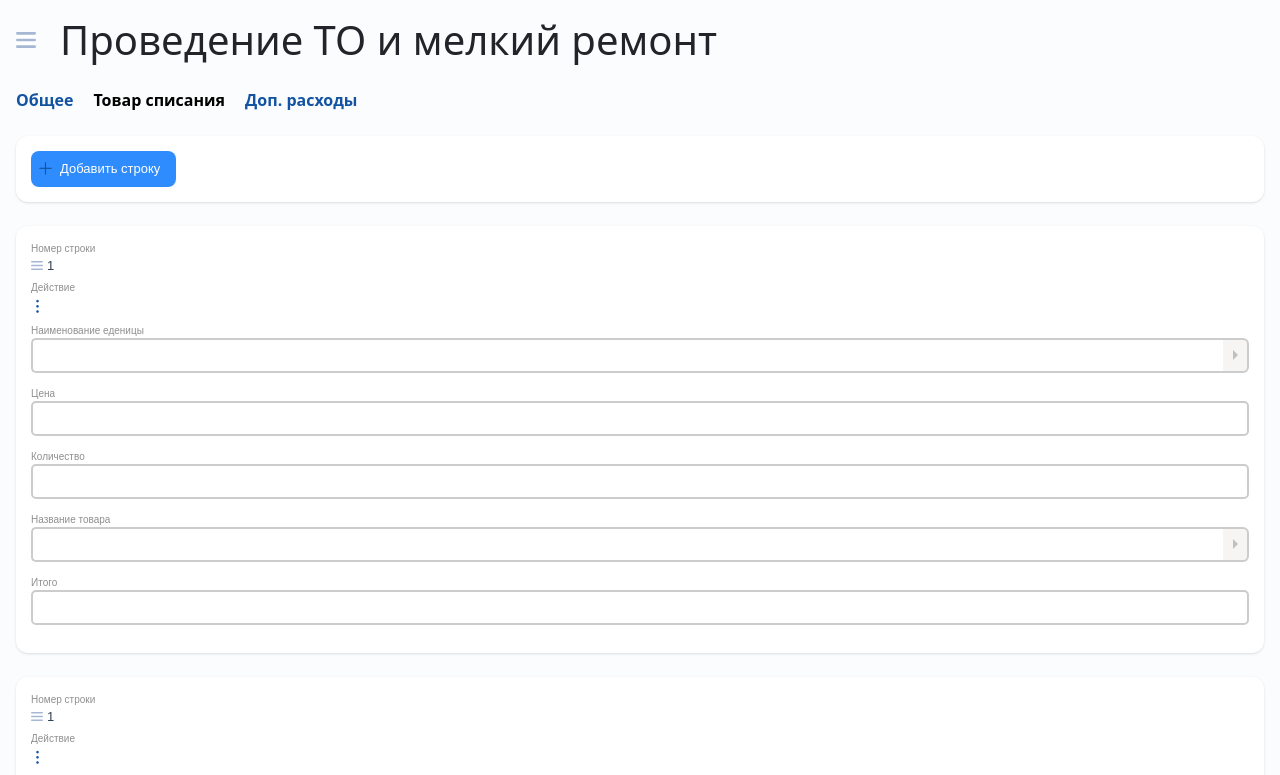
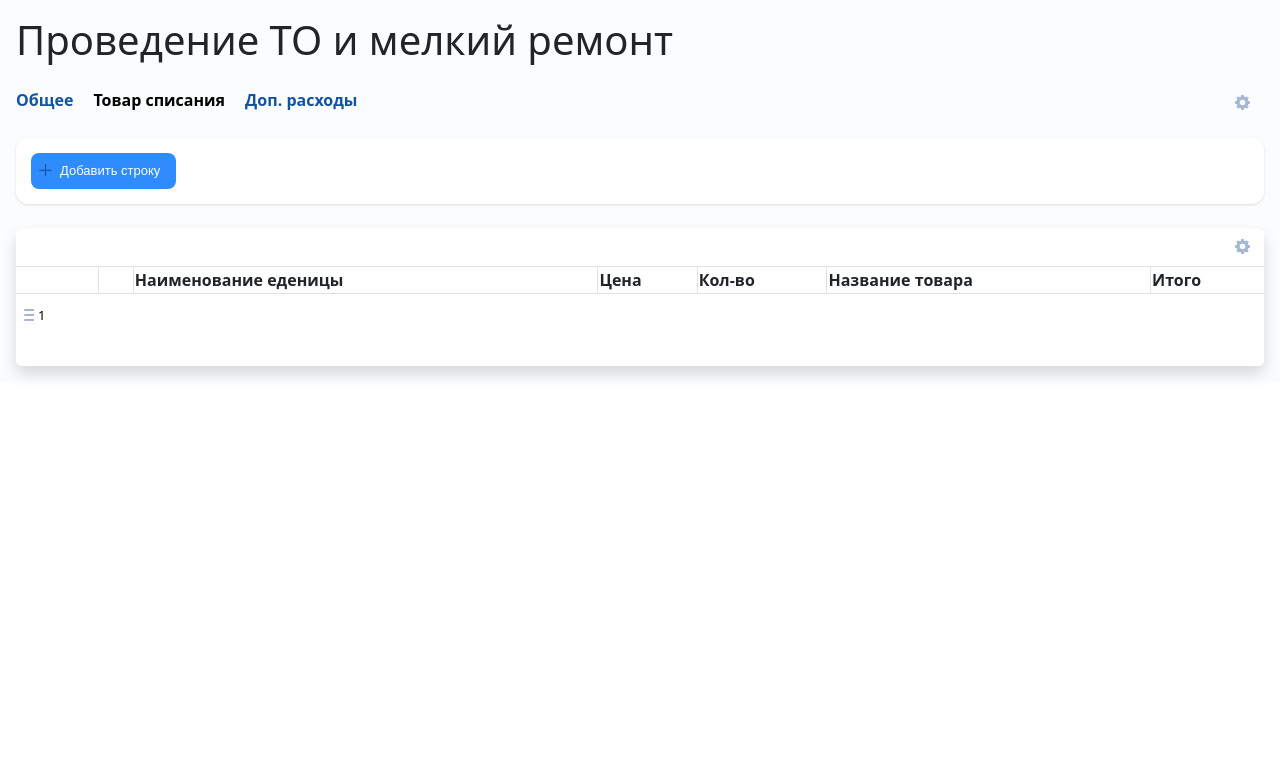
Before and after one commit to Ahatron/tables, a Vue app: page / in a window 1280 px wide. Shown: the top 775 px of the page. Built offline with nearby package versions, Linux system fonts and the light colour scheme; a web font is replaced by a local one.

Commit message:
Start tables

```diff
--- a/src/App.vue
+++ b/src/App.vue
@@ -3,14 +3,18 @@ import ProductCard from './components/ProductCard.vue'
 import MyHeader from './components/MyHeader.vue'
 import AddRow from './components/AddRow.vue'
 import MyResults from './components/MyResults.vue'
+import ProductsTable from './components/ProductsTable.vue'
 </script>
 
 <template>
   <div class="app p-3 h-100 w-100">
     <MyHeader class="mb-4" />
     <AddRow class="mb-4" />
-    <ProductCard v-for="n in 3" :key="n" class="mb-4" />
-    <MyResults class="w-100 mb-3"></MyResults>
+    <ProductsTable class="d-none d-sm-flex " />
+    <ProductCard v-for="n in 3"
+      :key="n"
+      class="mb-4 d-sm-none" />
+    <MyResults class="w-100 mb-3 d-sm-none" />
   </div>
 </template>
 
@@ -28,6 +32,7 @@ body {
   color: #8f8f8f;
   font-size: x-small;
 }
+
 input {
   padding: 8px 10px;
   border: 2px solid #ccc;
@@ -61,4 +66,9 @@ input {
   padding: 15px;
   gap: 0;
 }
+
+button {
+  border: 0;
+  background-color: inherit;
+}
 </style>
--- /dev/null
+++ b/src/assets/combined-shape.vue
@@ -0,0 +1,18 @@
+<template>
+	<svg :viewBox="`0 0 ${vw} 12`"
+		xmlns="http://www.w3.org/2000/svg">
+		<path
+			d="M1 0h13a1 1 0 1 1 0 2H1a1 1 0 0 1 0-2zm0 5h13a1 1 0 0 1 0 2H1a1 1 0 1 1 0-2zm0 5h13a1 1 0 0 1 0 2H1a1 1 0 1 1 0-2z"
+			fill="#A6B7D4"
+			fill-rule="evenodd" />
+	</svg>
+</template>
+
+<script setup lang="ts">
+defineProps({
+	vw: {
+		type: Number,
+		default: 15,
+	}
+})
+</script>
--- /dev/null
+++ b/src/assets/metal-gear.vue
@@ -0,0 +1,9 @@
+<template>
+  <svg width="15" height="15" viewBox="0 0 15 15" xmlns="http://www.w3.org/2000/svg">
+    <path
+      d="M8.27 0a.75.75 0 0 1 .75.75v.952c.535.14 1.04.35 1.505.622l.672-.672a.75.75 0 0 1 1.061 0l1.09 1.09a.75.75 0 0 1 0 1.06l-.672.673c.272.465.482.97.622 1.504h.952a.75.75 0 0 1 .75.75V8.27a.75.75 0 0 1-.75.75h-.952a5.955 5.955 0 0 1-.622 1.504l.672.673a.75.75 0 0 1 0 1.06l-1.09 1.09a.75.75 0 0 1-1.06 0l-.673-.672c-.466.272-.97.482-1.504.622v.952a.75.75 0 0 1-.75.75H6.729a.75.75 0 0 1-.75-.75v-.952a5.953 5.953 0 0 1-1.504-.622l-.672.673a.75.75 0 0 1-1.061 0l-1.09-1.09a.75.75 0 0 1 0-1.061l.672-.673a5.953 5.953 0 0 1-.622-1.504H.75a.75.75 0 0 1-.75-.75V6.73a.75.75 0 0 1 .75-.75h.952c.14-.534.35-1.038.622-1.503l-.673-.673a.75.75 0 0 1 0-1.06l1.09-1.091a.75.75 0 0 1 1.061 0l.673.672c.465-.272.97-.482 1.504-.622V.75a.75.75 0 0 1 .75-.75zm-.769 4.748a2.752 2.752 0 1 0 0 5.504 2.752 2.752 0 0 0 0-5.504z"
+      fill="#A6B7D4"
+      fill-rule="nonzero"
+    />
+  </svg>
+</template>
--- /dev/null
+++ b/src/assets/path-svg.vue
@@ -0,0 +1,11 @@
+<template>
+  <span>
+    <svg width="6" height="9" viewBox="0 0 6 9" xmlns="http://www.w3.org/2000/svg">
+      <path
+        d="M.915 8.943 5.25 4.675a.344.344 0 0 0 .068-.222.344.344 0 0 0-.068-.222L.915.066a.587.587 0 0 0-.683.102C.027.35-.03.578.06.851l3.688 3.585L.06 8.056c-.114.25-.068.489.137.716.204.228.443.285.717.171z"
+        fill="#000"
+        fill-rule="evenodd"
+      />
+    </svg>
+  </span>
+</template>
--- a/src/components/LinesButton.vue
+++ b/src/components/LinesButton.vue
@@ -1,12 +1,9 @@
 <template>
-  <Button
-    class="p-0 border-0 my-btn"
-    style="width: 20px; height: 16px; background-color: white"
-    text
-  >
-    <img style="width: 100%" src="../assets/combined-shape.svg" />
-  </Button>
+  <button class="p-0"
+    style="width: 20px ">
+    <CombinedShape />
+  </button>
 </template>
 <script setup lang="ts">
-import Button from 'primevue/button'
+import CombinedShape from '@/assets/combined-shape.vue';
 </script>
--- a/src/components/MyHeader.vue
+++ b/src/components/MyHeader.vue
@@ -1,27 +1,80 @@
 <template>
   <div class="d-flex align-items-start mb-3">
-    <LinesButton class="mt-3 me-4" />
+    <LinesButton class="mt-2 me-4 d-sm-none" />
     <h1>Проведение ТО и мелкий ремонт</h1>
   </div>
-  <div class="mb-4">
-    <a class="my-a" style="color: #1253a2" href="#">Общее</a>
-    <a class="my-a" style="color: #000000" href="#">Товар списания</a>
-    <a class="my-a" style="color: #1253a2" href="#">Доп. расходы</a>
+  <div class="mb-4 d-flex">
+    <span>
+      <a style="color: #1253a2"
+        href="#">Общее</a>
+      <a style="color: #000000"
+        href="#">Товар списания</a>
+      <a style="color: #1253a2"
+        href="#">Доп. расходы</a>
+    </span>
+
+    <div class="ms-auto position-relative">
+      <button @click.stop="menu = !menu"
+        class="border-0 d-none d-sm-inline me-2"
+        style="background-color: inherit">
+        <MetalGear />
+      </button>
+      <div @click.stop
+        v-if="menu"
+        class="shadow rounded position-absolute"
+        style="background-color: white; right: 0">
+        <button class="py-1 menu-btn rounded-top px-2 border-0">
+          Отображение столбцов
+          <PathSvg class="ms-auto" />
+        </button>
+        <button class="py-1 menu-btn rounded-bottom px-2 border-0">
+          Порядок столбцов
+          <PathSvg class="ms-auto" />
+        </button>
+      </div>
+    </div>
   </div>
 </template>
 
 <script setup lang="ts">
+import MetalGear from '@/assets/metal-gear.vue'
+
 import LinesButton from './LinesButton.vue'
+import PathSvg from '@/assets/path-svg.vue'
+import { ref } from 'vue'
+const menu = ref(false)
+
+document.addEventListener('click', () => {
+  menu.value = false
+})
 </script>
 
-<style>
+<style scoped>
+.menu-btn {
+  display: inline-flex;
+  width: 179px;
+  font-size: small;
+  background-color: #fff;
+  transition: 0.2s;
+}
+
+.menu-btn:hover {
+  background-color: #eef3f8;
+}
+
+.menu-btn:active {
+  background-color: #818181;
+}
+
 a {
   text-decoration: none !important;
   font-weight: bolder !important;
 }
+
 a + a {
   margin-left: 20px;
 }
+
 a:hover {
   color: #6ba9f4 !important;
 }
--- a/src/components/ProductCard.vue
+++ b/src/components/ProductCard.vue
@@ -22,39 +22,16 @@
         >
           удалить
         </button>
+
+        <ProductInputs />
       </div>
-
-      <label class="description w-100"
-        >Наименование еденицы
-        <MyDropDown class="w-100 mb-2" />
-      </label>
-
-      <label class="description w-100"
-        >Цена
-        <input type="number" class="w-100 mb-2" />
-      </label>
-
-      <label class="description w-100"
-        >Количество
-        <input type="number" class="w-100 mb-2" />
-      </label>
-
-      <label class="description w-100"
-        >Название товара
-        <MyDropDown class="w-100 mb-2" />
-      </label>
-
-      <label class="description w-100"
-        >Итого
-        <input type="number" class="w-100 mb-2" />
-      </label>
     </template>
   </Card>
 </template>
 <script setup lang="ts">
 import Card from 'primevue/card'
-import MyDropDown from './MyDropDown.vue'
 import LinesButton from './LinesButton.vue'
+import ProductInputs from './ProductInputs.vue'
 import { ref } from 'vue'
 
 const menu = ref(false)
@@ -75,7 +52,7 @@ document.addEventListener('click', () => {
 }
 
 .product__btn:hover {
-  background-color: #cfcfcf;
+  background-color: #eef3f8;
 }
 
 .product__btn:active {
--- /dev/null
+++ b/src/components/ProductInputs.vue
@@ -0,0 +1,32 @@
+<template>
+  <div>
+    <label class="description w-100"
+      >Наименование еденицы
+      <MyDropDown class="w-100 mt-1 mb-2" />
+    </label>
+
+    <label class="description w-100"
+      >Цена
+      <input type="number" class="w-100 mt-1 mb-2" />
+    </label>
+
+    <label class="description w-100"
+      >Количество
+      <input type="number" class="w-100 mt-1 mb-2" />
+    </label>
+
+    <label class="description w-100"
+      >Название товара
+      <MyDropDown class="w-100 mt-1 mb-2" />
+    </label>
+
+    <label class="description w-100"
+      >Итого
+      <input type="number" class="w-100 mt-1 mb-2" />
+    </label>
+  </div>
+</template>
+
+<script setup lang="ts">
+import MyDropDown from './MyDropDown.vue'
+</script>
--- /dev/null
+++ b/src/components/ProductsTable.vue
@@ -0,0 +1,57 @@
+<script setup lang="ts">
+import MetalGear from '@/assets/metal-gear.vue'
+import CombinedShape from '@/assets/combined-shape.vue'
+</script>
+
+<template>
+  <div class="shadow rounded pt-1 pb-3 d-flex flex-column"
+    style="background-color: #fff">
+    <button class="border-0 ms-auto me-2"
+      style="background-color: inherit">
+      <MetalGear />
+    </button>
+
+    <table class="table table-bordered border-start-0 mt-2">
+      <thead>
+        <th></th>
+        <th></th>
+        <th>Наименование еденицы</th>
+        <th>Цена</th>
+        <th>Кол-во</th>
+        <th>Название товара</th>
+        <th>Итого</th>
+      </thead>
+      <tbody>
+        <tr>
+          <td>
+            <button class="p-0 me-1"
+              style="width: 10px;">
+              <CombinedShape :vw="10" />
+            </button>
+            <span style="font-size: small">1</span>
+          </td>
+          <td></td>
+          <td></td>
+          <td></td>
+          <td></td>
+          <td></td>
+          <td></td>
+        </tr>
+      </tbody>
+    </table>
+  </div>
+</template>
+
+<style scoped> td {
+   padding: 10px;
+ }
+
+ th + th {
+   border-left: 1px solid #dee2e6;
+ }
+
+ tbody > tr,
+ tbody > tr > td {
+   border: 0;
+ }
+</style>
```
Also changed, not shown: src/assets/arrow_right.svg, src/assets/combined-shape.svg (deleted).
